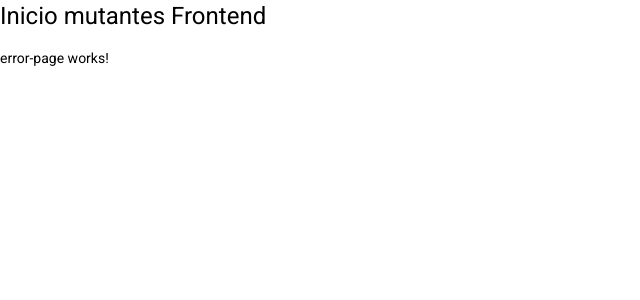
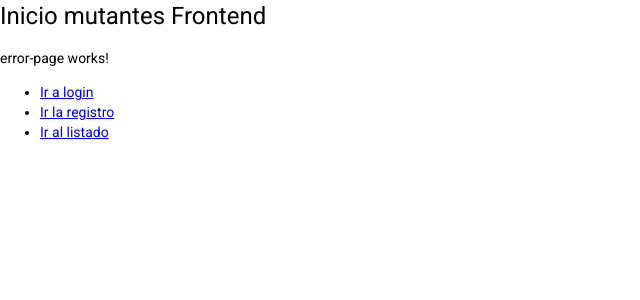
Before and after one commit to gtevez10/Fronted-mutantes, an Angular app: page /404 in a window 1280 px wide. Shown: the top 300 px of the page, without its empty margins (0-640 px from the left). Built offline with nearby package versions, Linux system fonts and the light colour scheme.

Commit message:
Rutas hijas y LazyLoad

```diff
--- a/src/app/auth/auth.module.ts
+++ b/src/app/auth/auth.module.ts
@@ -2,6 +2,7 @@ import { NgModule } from '@angular/core';
 import { CommonModule } from '@angular/common';
 import { LoginComponent } from './pages/login/login.component';
 import { RegistroComponent } from './pages/registro/registro.component';
+import { AuthRoutingModule } from './auth-routing.module';
 
 
 // No voy a exportar nada que no sea realmente necesario ya que usare LAZYLOAD
@@ -11,7 +12,8 @@ import { RegistroComponent } from './pages/registro/registro.component';
     RegistroComponent
   ],
   imports: [
-    CommonModule
+    CommonModule,
+    AuthRoutingModule,
   ]
 })
 export class AuthModule { }
--- a/src/app/mutantes-routing.module.ts
+++ b/src/app/mutantes-routing.module.ts
@@ -1,10 +1,21 @@
 import { NgModule } from '@angular/core';
 import { RouterModule, Routes } from '@angular/router';
+import { AuthModule } from './auth/auth.module';
 import { ErrorPageComponent } from './shared/error-page/error-page.component';
 
 
 
 const routes:Routes = [
+
+  {
+    path: 'auth' ,
+    loadChildren: () => import('./auth/auth.module').then( m => m.AuthModule )
+  },
+
+  {
+    path: 'mutantes',
+    loadChildren: () => import('./mutantes/mutantes.module').then( m => m.MutantesModule)
+  },
 
   //Rutas principales
   {
--- a/src/app/mutantes/mutantes.module.ts
+++ b/src/app/mutantes/mutantes.module.ts
@@ -5,6 +5,7 @@ import { BuscarComponent } from './pages/buscar/buscar.component';
 import { MutanteComponent } from './pages/mutante/mutante.component';
 import { HomeComponent } from './pages/home/home.component';
 import { ListadoComponent } from './pages/listado/listado.component';
+import { MutaRoutingModule } from './muta-routing.module';
 
 
 
@@ -17,7 +18,8 @@ import { ListadoComponent } from './pages/listado/listado.component';
     ListadoComponent
   ],
   imports: [
-    CommonModule
+    CommonModule,
+    MutaRoutingModule,
   ]
 })
 export class MutantesModule { }
--- a/src/app/mutantes/pages/home/home.component.html
+++ b/src/app/mutantes/pages/home/home.component.html
@@ -1 +1,3 @@
-<p>home works!</p>
+<p>home Mutante works!</p>
+
+<router-outlet></router-outlet>
--- a/src/app/shared/error-page/error-page.component.html
+++ b/src/app/shared/error-page/error-page.component.html
@@ -1 +1,24 @@
 <p>error-page works!</p>
+
+
+<ul>
+
+    <li>
+        <a routerLink="/auth/login">
+            Ir a login
+        </a>
+    </li>
+
+    <li>
+        <a routerLink="/auth/registro">
+            Ir la registro
+        </a>
+    </li>
+
+    <li>
+        <a routerLink="/mutantes/listado">
+            Ir al listado
+        </a>
+    </li>
+
+</ul>
```
Also changed, not shown: src/app/auth/auth-routing.module.ts (added, +37 -0 lines), src/app/mutantes/muta-routing.module.ts (added, +35 -0 lines).
